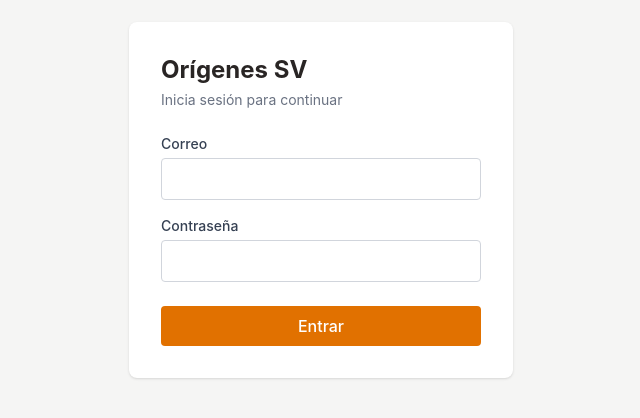
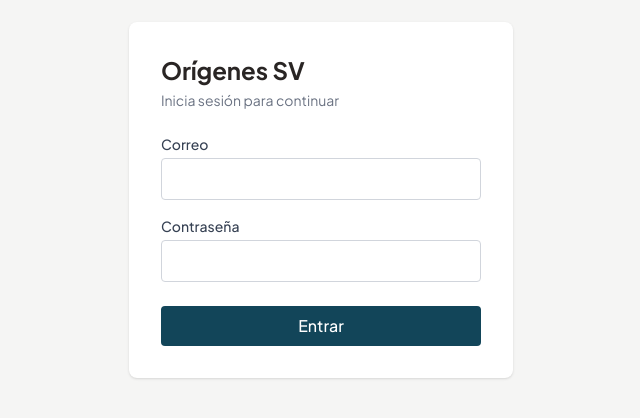
Before and after one commit to saul-ing/proyecto-final-PW-Nexo-Bytecode, a React (Vite) app in the folder frontend/: page /login in a window 1280 px wide. Shown: the part 200-618 px from the top of the page, without its empty margins (319-959 px from the left). Built offline with nearby package versions, Linux system fonts and the light colour scheme; no server answers.

Commit message:
:lipstick: feature(ui): Paleta de colores Orígenes SV en el tema de Tailwind

```diff
--- a/frontend/src/index.css
+++ b/frontend/src/index.css
@@ -1 +1,33 @@
 @import "tailwindcss";
+
+@theme {
+  --font-sans: "Plus Jakarta Sans", ui-sans-serif, system-ui, sans-serif;
+
+  /* Paleta Orígenes SV */
+  --color-origen-100: #EFF6E0;
+  --color-origen-300: #AEC3B0;
+  --color-origen-500: #598392;
+  --color-origen-700: #124559;
+  --color-origen-950: #01161E;
+
+  /* Los botones y acentos paleta nueva */
+  --color-amber-50: #F7FAEF;
+  --color-amber-100: #EFF6E0;
+  --color-amber-500: #598392;
+  --color-amber-600: #124559;
+  --color-amber-700: #0F3B4C;
+  --color-amber-800: #0A2B38;
+  --color-amber-900: #01161E;
+}
+
+body {
+  background-color: #EFF6E0;
+  color: #01161E;
+}
+
+/* Iconos de Google (Material Symbols) */
+.material-symbols-rounded {
+  font-size: 22px;
+  line-height: 1;
+  user-select: none;
+}
```
